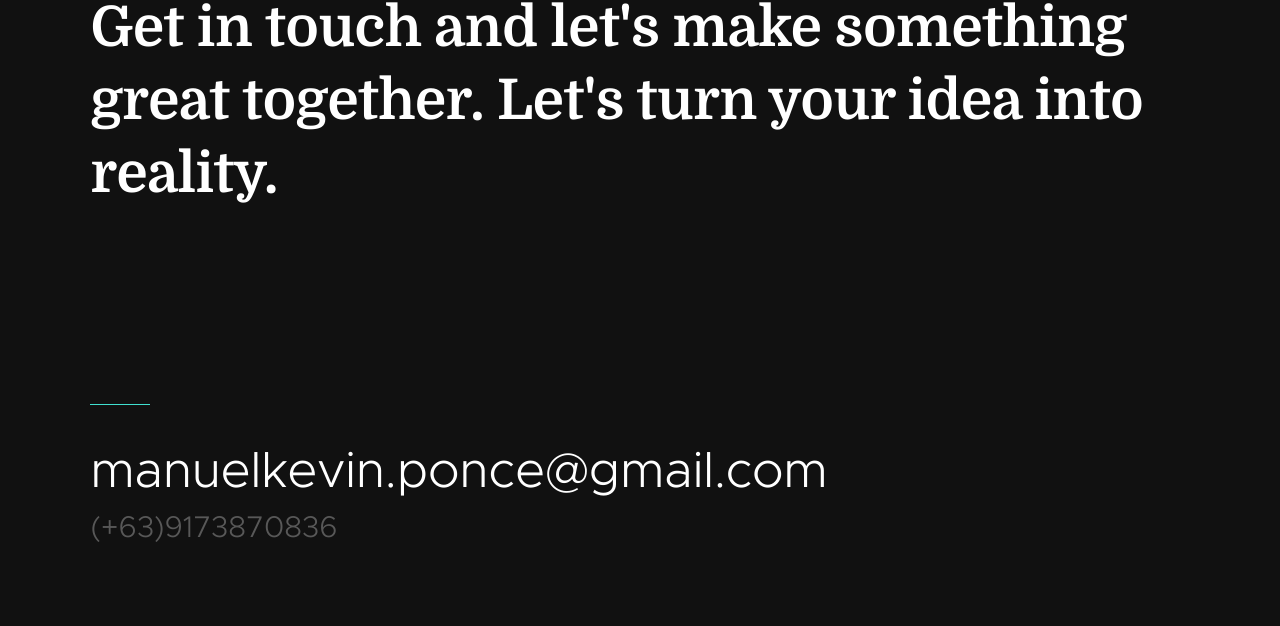
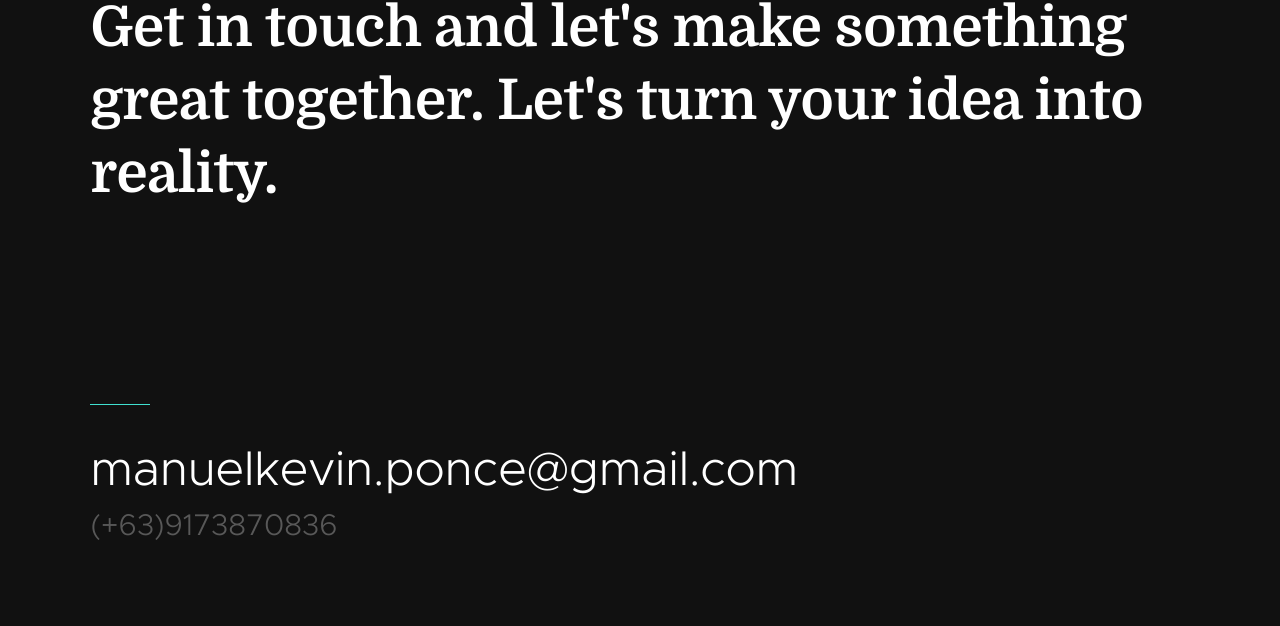
Before and after one commit to kvnpons23/Portfolio, a website: page index.html in a window 1280 px wide. Shown: the part 5406-6032 px from the top of the page. Drawn offline with nearby package versions, Linux system fonts and the light colour scheme; files whose address does not match are found by name.

Commit message:
change font size

```diff
--- a/public/css/main.css
+++ b/public/css/main.css
@@ -3019,7 +3019,7 @@ html.no-csstransitions .home-content__main {
 .contact-email {
   display: inline-block;
   font-family: "metropolis-light", sans-serif;
-  font-size: 5rem;
+  font-size: 4.8rem;
   line-height: 1.222;
   color: #ffffff;
   padding-top: 3.6rem;
```
